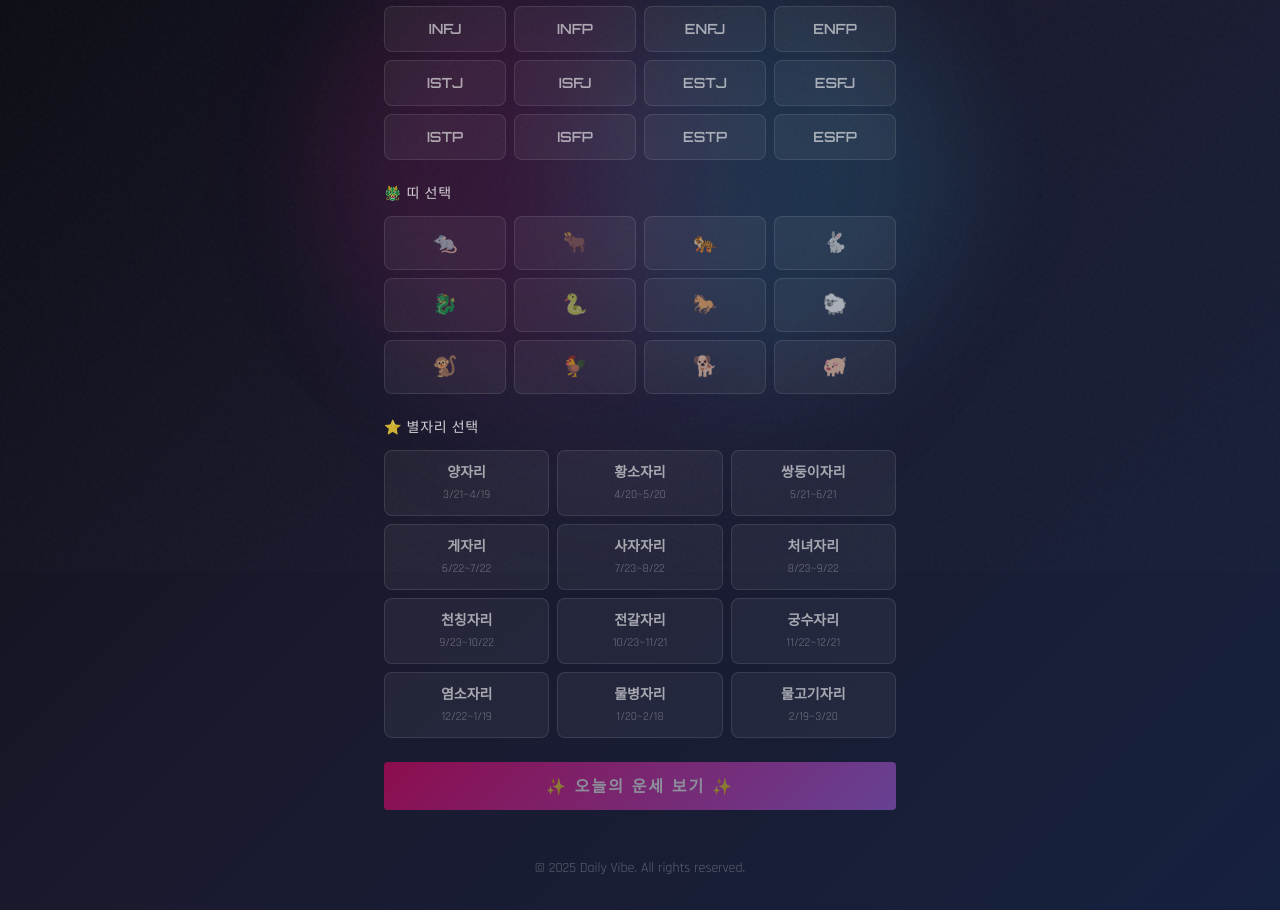
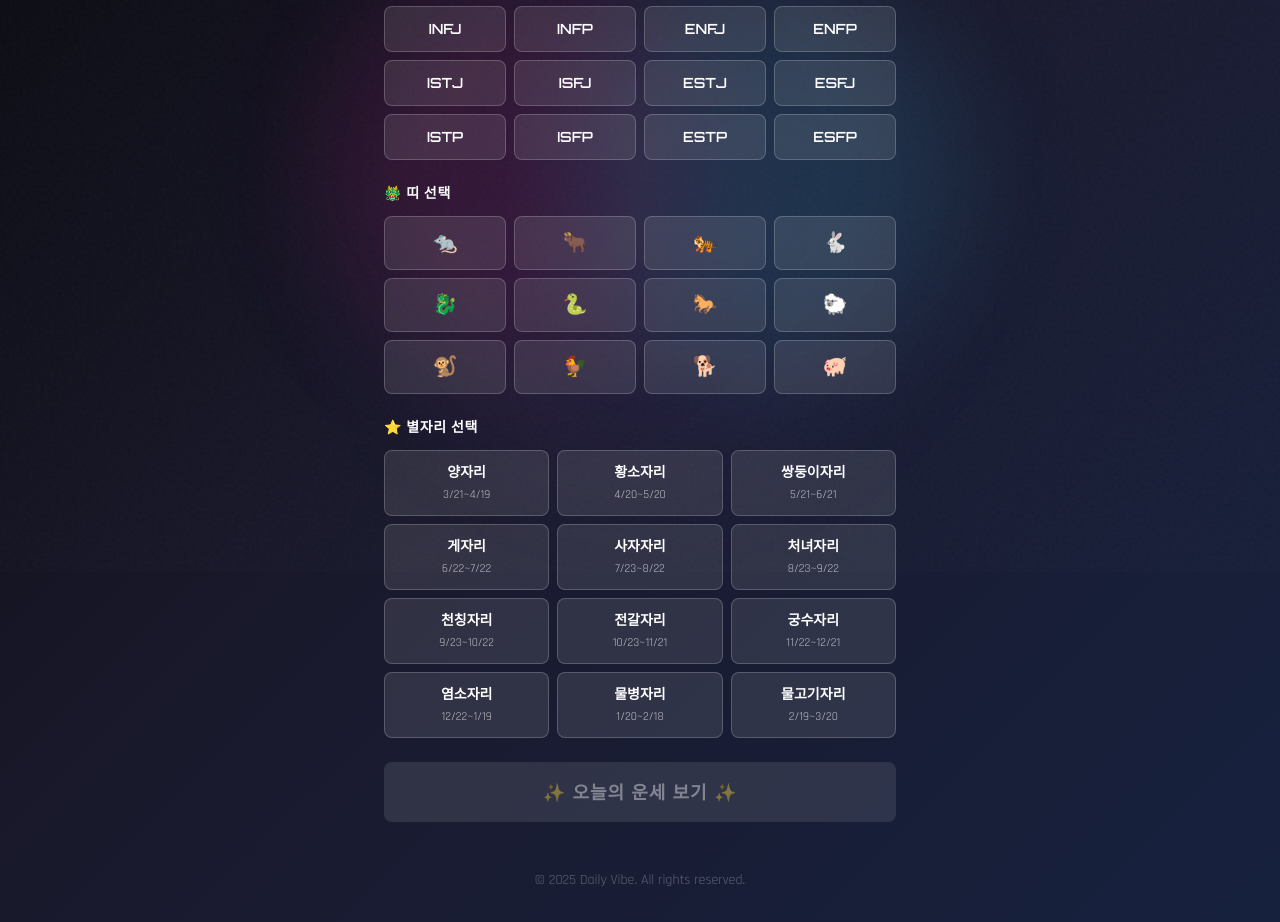
Before and after one commit to rabo1212/daily-vibe, a Next.js app: page / in a window 1280 px wide. Shown: the part 228-1150 px from the top of the page. Built offline with nearby package versions, Linux system fonts and the light colour scheme.

Commit message:
Improve text visibility

```diff
--- a/src/components/InputForm.js
+++ b/src/components/InputForm.js
@@ -61,7 +61,7 @@ export default function InputForm({ onSubmit }) {
     <form onSubmit={handleSubmit} className="space-y-6 fade-in">
       {/* MBTI 선택 */}
       <div className="stagger-1">
-        <label className="block text-white/80 font-body text-sm mb-3 uppercase tracking-wider">
+        <label className="block text-white font-body text-sm mb-3 uppercase tracking-wider font-semibold">
           👤 MBTI 선택
         </label>
         <div className="grid grid-cols-4 gap-2">
@@ -73,7 +73,7 @@ export default function InputForm({ onSubmit }) {
               className={`py-3 rounded-lg font-display text-sm font-semibold transition-all ${
                 mbti === type
                   ? 'bg-gradient-to-r from-neon-pink to-neon-purple text-white neon-box'
-                  : 'bg-white/5 text-white/60 hover:bg-white/10 hover:text-white border border-white/10'
+                  : 'bg-white/10 text-white hover:bg-white/20 border border-white/20'
               }`}
             >
               {type}
@@ -84,7 +84,7 @@ export default function InputForm({ onSubmit }) {
 
       {/* 띠 선택 */}
       <div className="stagger-2">
-        <label className="block text-white/80 font-body text-sm mb-3 uppercase tracking-wider">
+        <label className="block text-white font-body text-sm mb-3 uppercase tracking-wider font-semibold">
           🐲 띠 선택
         </label>
         <div className="grid grid-cols-4 gap-2">
@@ -96,7 +96,7 @@ export default function InputForm({ onSubmit }) {
               className={`py-3 rounded-lg text-center transition-all ${
                 zodiacAnimal === animal.value
                   ? 'bg-gradient-to-r from-neon-cyan to-neon-purple text-white neon-box-cyan'
-                  : 'bg-white/5 text-white/60 hover:bg-white/10 hover:text-white border border-white/10'
+                  : 'bg-white/10 text-white hover:bg-white/20 border border-white/20'
               }`}
             >
               <span className="text-xl">{animal.emoji}</span>
@@ -107,7 +107,7 @@ export default function InputForm({ onSubmit }) {
 
       {/* 별자리 선택 */}
       <div className="stagger-3">
-        <label className="block text-white/80 font-body text-sm mb-3 uppercase tracking-wider">
+        <label className="block text-white font-body text-sm mb-3 uppercase tracking-wider font-semibold">
           ⭐ 별자리 선택
         </label>
         <div className="grid grid-cols-3 gap-2">
@@ -119,11 +119,11 @@ export default function InputForm({ onSubmit }) {
               className={`py-3 px-2 rounded-lg text-center transition-all ${
                 zodiacSign === sign.value
                   ? 'bg-gradient-to-r from-neon-purple to-neon-pink text-white neon-box'
-                  : 'bg-white/5 text-white/60 hover:bg-white/10 hover:text-white border border-white/10'
+                  : 'bg-white/10 text-white hover:bg-white/20 border border-white/20'
               }`}
             >
               <div className="font-body text-sm font-semibold">{sign.name}</div>
-              <div className="text-xs opacity-60 mt-1">{sign.date}</div>
+              <div className="text-xs text-white/70 mt-1">{sign.date}</div>
             </button>
           ))}
         </div>
@@ -131,8 +131,8 @@ export default function InputForm({ onSubmit }) {
 
       {/* 선택 요약 */}
       {(mbti || zodiacAnimal || zodiacSign) && (
-        <div className="p-4 bg-white/5 rounded-lg border border-white/10 stagger-4">
-          <p className="text-center text-white/80 font-body">
+        <div className="p-4 bg-white/10 rounded-lg border border-white/20 stagger-4">
+          <p className="text-center text-white font-body">
             {mbti && <span className="text-neon-pink font-semibold">{mbti}</span>}
             {mbti && zodiacAnimal && <span className="mx-2">×</span>}
             {zodiacAnimal && (
@@ -142,7 +142,7 @@ export default function InputForm({ onSubmit }) {
             )}
             {zodiacAnimal && zodiacSign && <span className="mx-2">×</span>}
             {zodiacSign && (
-              <span className="text-neon-purple">
+              <span className="text-neon-purple font-semibold">
                 {ZODIAC_SIGNS.find(z => z.value === zodiacSign)?.name}
               </span>
             )}
@@ -154,8 +154,10 @@ export default function InputForm({ onSubmit }) {
       <button
         type="submit"
         disabled={!isValid}
-        className={`w-full cyber-btn stagger-5 ${
-          !isValid ? 'opacity-50 cursor-not-allowed' : ''
+        className={`w-full py-4 rounded-lg font-display text-lg font-bold tracking-wider transition-all ${
+          isValid
+            ? 'bg-gradient-to-r from-neon-pink to-neon-purple text-white shadow-lg shadow-neon-pink/50 hover:shadow-neon-pink/70'
+            : 'bg-white/10 text-white/40 cursor-not-allowed'
         }`}
       >
         ✨ 오늘의 운세 보기 ✨
```
